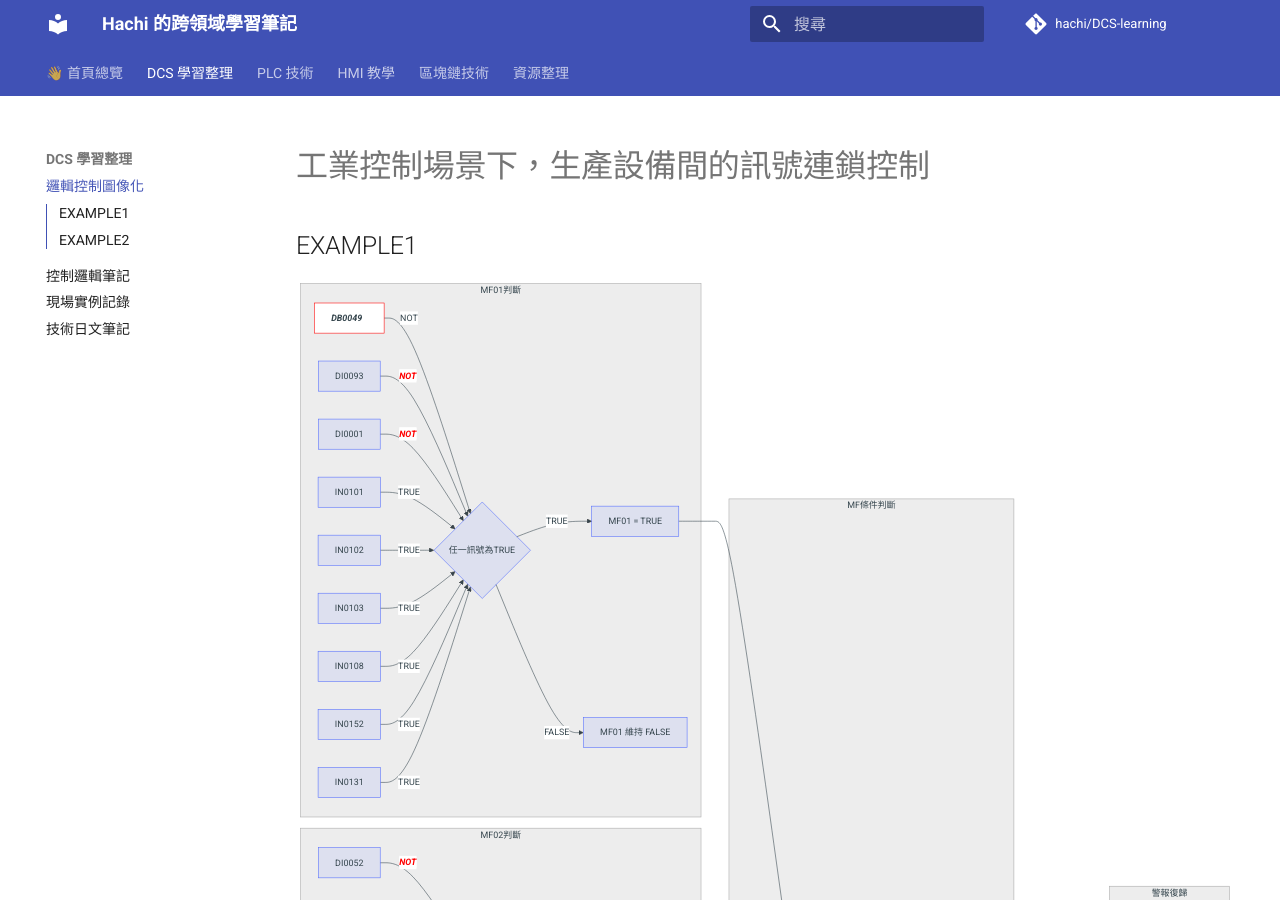
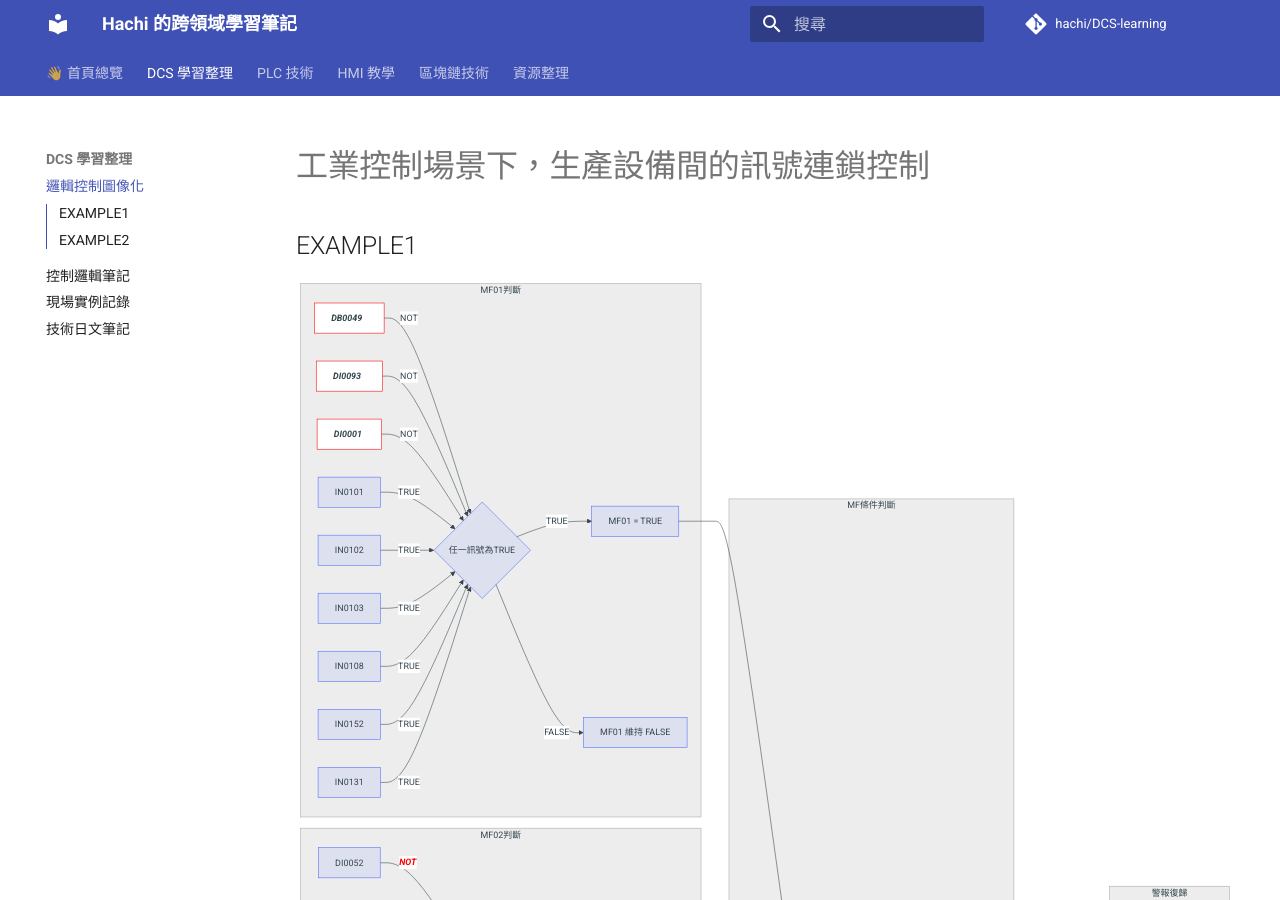
Before and after one commit to HachiTsai/DCS-learning, an MkDocs documentation site: the page built from docs/DCS/Hitachi/Control-logic-mermaid.md, in a window 1280 px wide and 900 px high. Built offline with MkDocs 1.6.1 and Material for MkDocs 9.7.7, drawn with Linux system fonts in a browser that asks for light colours; comment, search, counter and statistics services are not loaded.

Commit message:
try mermaid color setting with example1

```diff
--- a/docs/DCS/Hitachi/Control-logic-mermaid.md
+++ b/docs/DCS/Hitachi/Control-logic-mermaid.md
@@ -6,8 +6,8 @@
 flowchart LR
     subgraph MF01判斷
         A1[DB0049] -->|NOT| C1{任一訊號為TRUE}
-        B1[DI0093] -->|"<font color='red' style='background-color:white;font-style:italic; font-weight:bold'>NOT</font>"| C1
-        D1[DI0001] -->|"<font color='red' style='background-color:white;font-style:italic; font-weight:bold'>NOT</font>"| C1
+        B1[DI0093] -->|NOT| C1
+        D1[DI0001] -->|NOT| C1
         G1[IN0101] -->|TRUE| C1
         H1[IN0102] -->|TRUE| C1
         I1[IN0103] -->|TRUE| C1
@@ -17,9 +17,9 @@ flowchart LR
         C1{任一訊號為TRUE} -->|TRUE| E1[MF01 = TRUE]
         C1 -->|FALSE| F1[MF01 維持 FALSE]
     end
-
+        linkStyle 0,1,2 color:red;
         classDef redBold fill:#fff,stroke:#f00,color:#f00,font-weight:bold,font-style:italic
-        class A1 redBold
+        class A1,B1,D1 redBold
 
     subgraph MF02判斷
         A2[DI0052] -->|"<font color='red' style='background-color:white;font-style:italic; font-weight:bold'>NOT</font>"| C2
```
Also changed, not shown: site/404.html, site/sitemap.xml, 1 other file.
